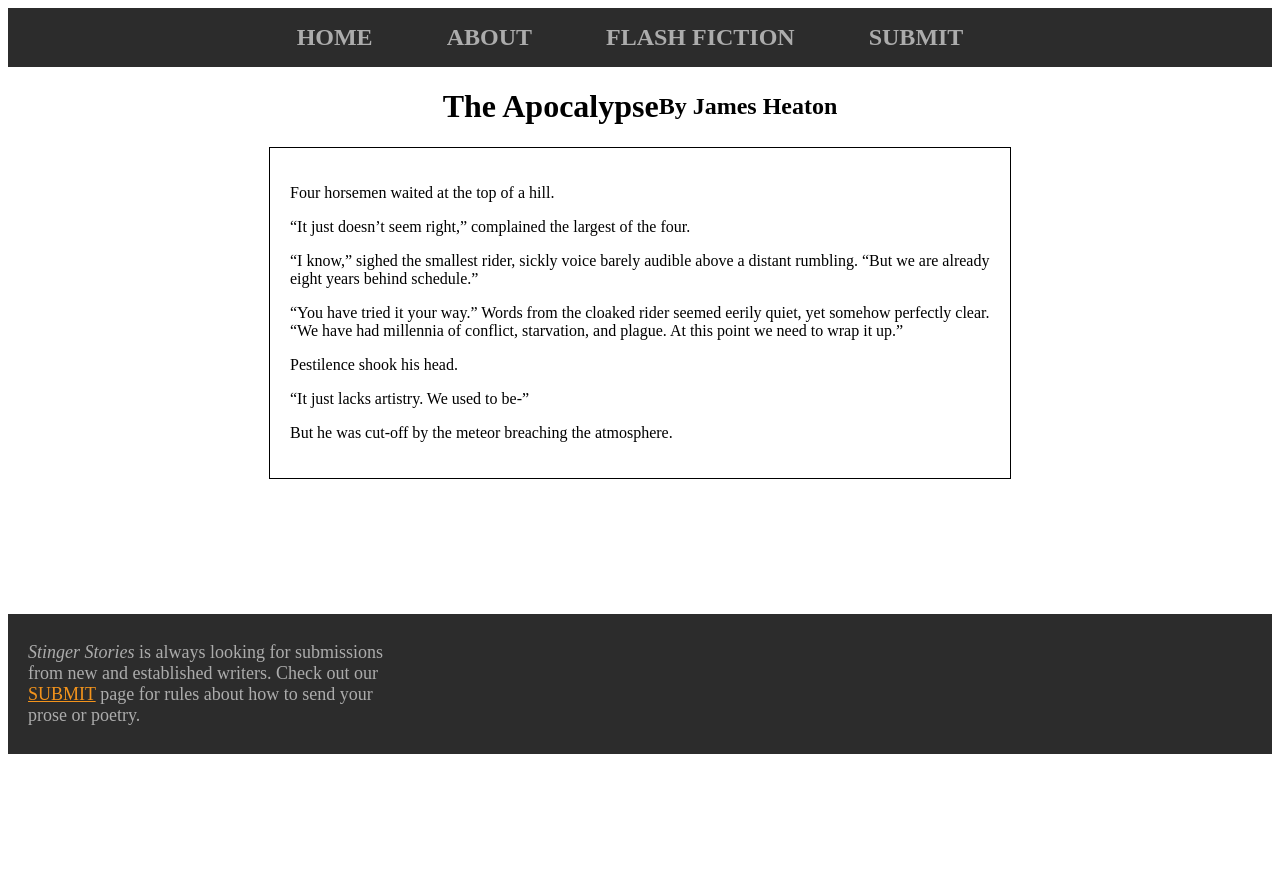
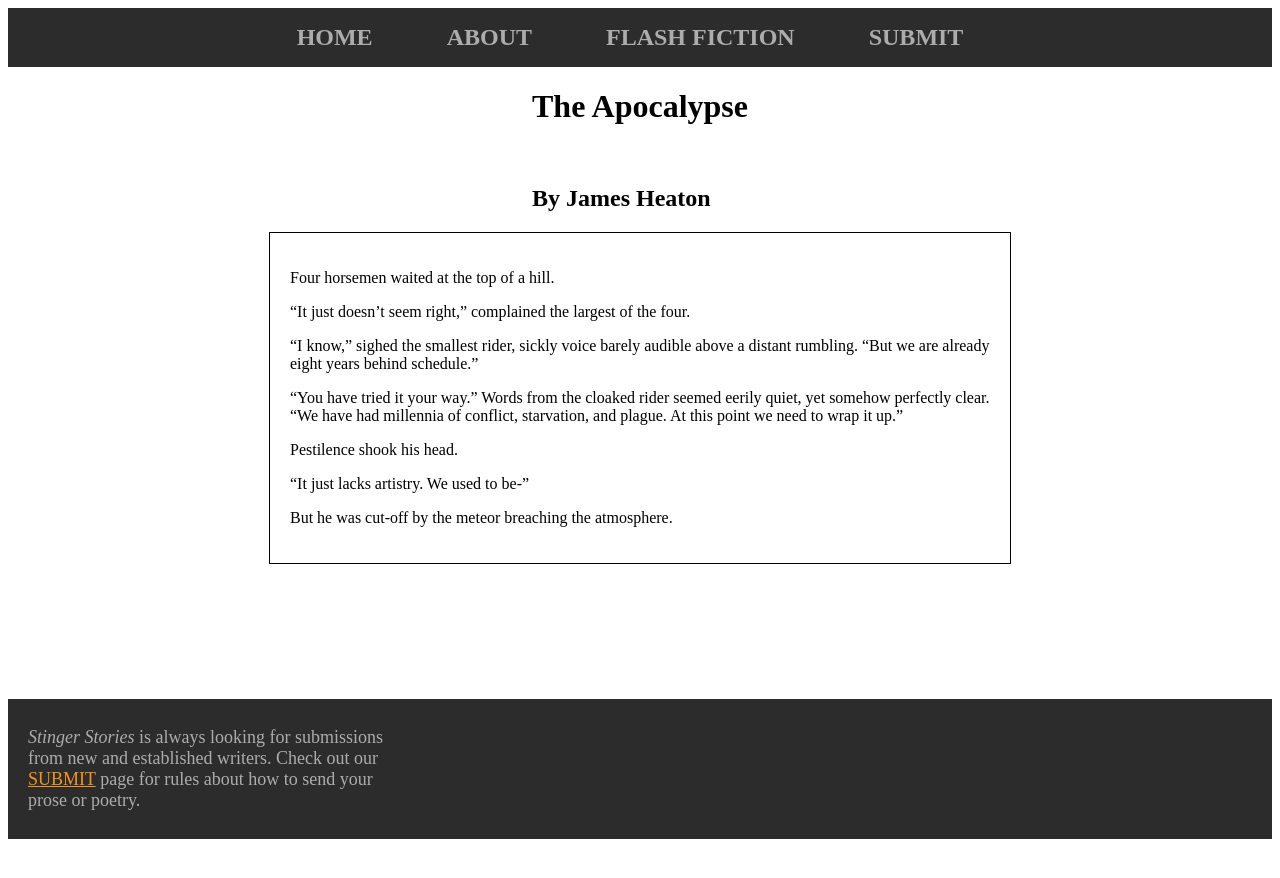
Before and after one commit to jwheatonumich/stinger-stories, a Jekyll site: the page built from _posts/2020-07-30-the-apocalypse.markdown, in a window 1280 px wide. Shown: the top 878 px of the page. Built offline with Jekyll 4.4.1, drawn with Linux system fonts in a browser that asks for light colours.

Commit message:
Update post.html

```diff
--- a/_layouts/post.html
+++ b/_layouts/post.html
@@ -11,12 +11,6 @@
     border: 1px solid black;
     text-align: left;
     padding: 20px;
-}
-
-#logo-div {
-    display: flex;
-    justify-content: center;
-    align-items: center;
 }
 
 span{
```
